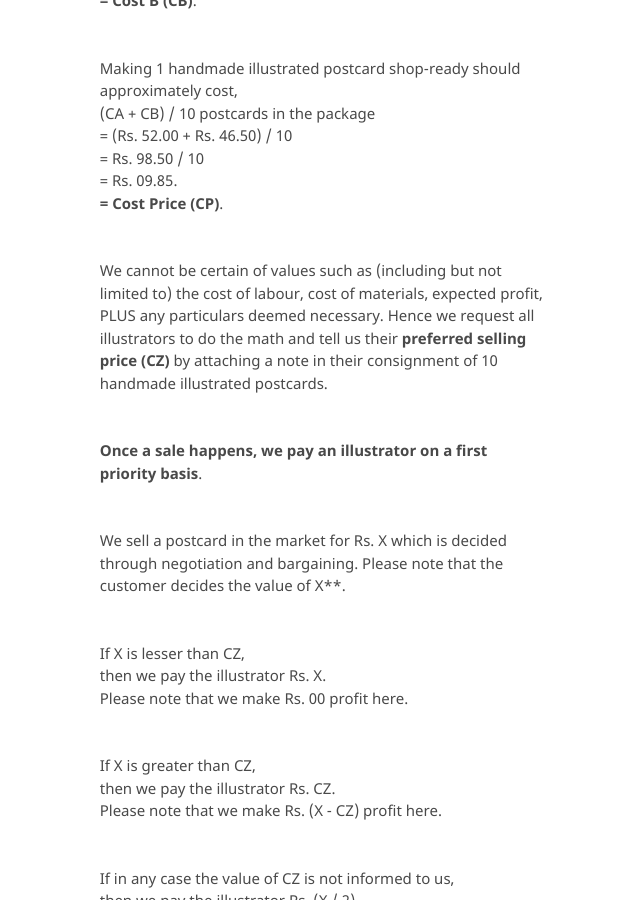
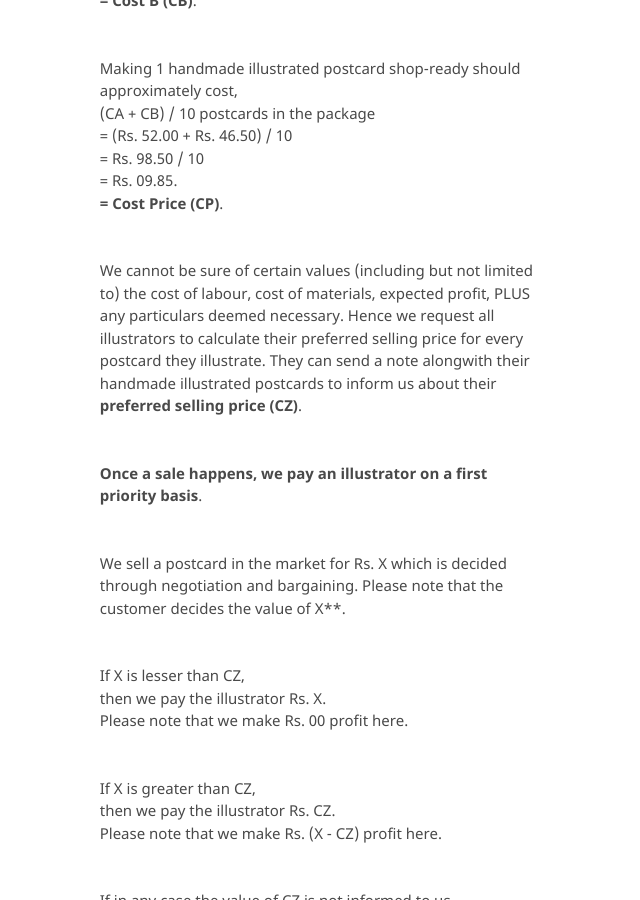
Before and after one commit to kvshvlin/yourmailproject, a Jekyll site: the page built from pages/payments.md, in a window 1280 px wide and 900 px high, scrolled down 776 px. Shown: the whole window, without its empty margins (512-1152 px from the left). Built offline with Jekyll 4.4.1, drawn with Linux system fonts in a browser that asks for light colours; our own code applies the rules of GitHub Pages for plain Markdown files.

Commit message:
Update payments.md

```diff
--- a/pages/payments.md
+++ b/pages/payments.md
@@ -24,7 +24,7 @@ Making 1 handmade illustrated postcard shop-ready should approximately cost,
 = Rs. 09.85.
 **= Cost Price (CP)**.
 
-We cannot be certain of values such as (including but not limited to) the cost of labour, cost of materials, expected profit, PLUS any particulars deemed necessary. Hence we request all illustrators to do the math and tell us their **preferred selling price (CZ)** by attaching a note in their consignment of 10 handmade illustrated postcards.
+We cannot be sure of certain values (including but not limited to) the cost of labour, cost of materials, expected profit, PLUS any particulars deemed necessary. Hence we request all illustrators to calculate their preferred selling price for every postcard they illustrate. They can send a note alongwith their handmade illustrated postcards to inform us about their **preferred selling price (CZ)**.
 
 **Once a sale happens, we pay an illustrator on a first priority basis**.
 
```
